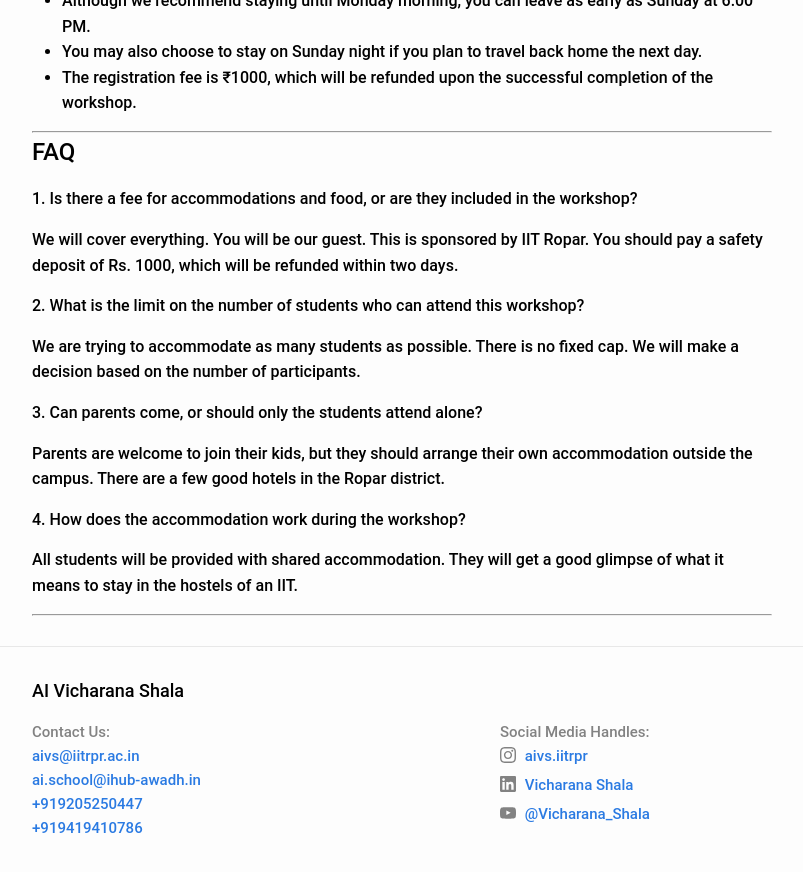
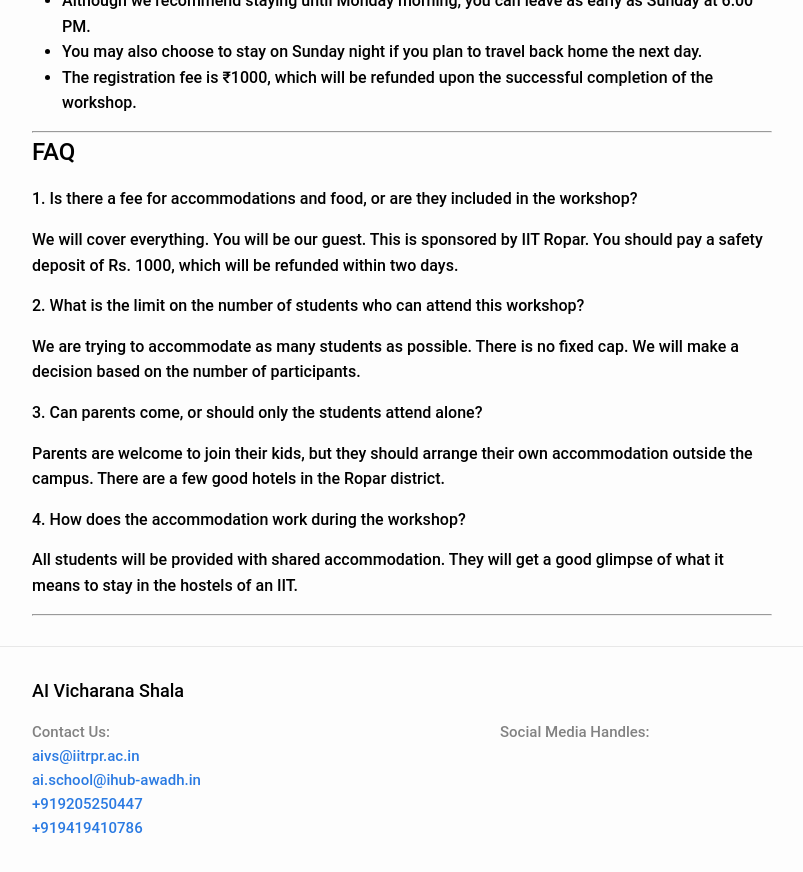
Before and after one commit to sudarshansudarshan/swagatam1, a Jekyll site: the page built from index.markdown, in a window 1280 px wide and 900 px high, scrolled down 1295 px. Shown: the top 872 px of the window, without its empty margins (238-1041 px from the left). Built offline with Jekyll 4.4.1, drawn with Linux system fonts in a browser that asks for light colours; some of the changed lines change nothing that is shown.

Commit message:
Update _config.yml

```diff
--- a/_config.yml
+++ b/_config.yml
@@ -54,14 +54,14 @@
 description: >- # this means to ignore newlines until "baseurl:"
   This is a Description for the website
 
-baseurl: /aicamp # the subpath of your site, e.g. /blog
+baseurl: /swagatam1 # the subpath of your site, e.g. /blog
 url: https://sudarshansudarshan.github.io # the base hostname & protocol for your site, e.g. http://example.com
 #instagram_username: soni_nishit_
 #twitter_username: jekyllrb
 #github_username:  jekyll
-youtube_username: "@Vicharana_Shala"
-linkedin_username: "Vicharana Shala"
-instagram_username: aivs.iitrpr
+# youtube_username: "@Vicharana_Shala"
+# linkedin_username: "Vicharana Shala"
+# instagram_username: aivs.iitrpr
 
 
 # Build settings
```
